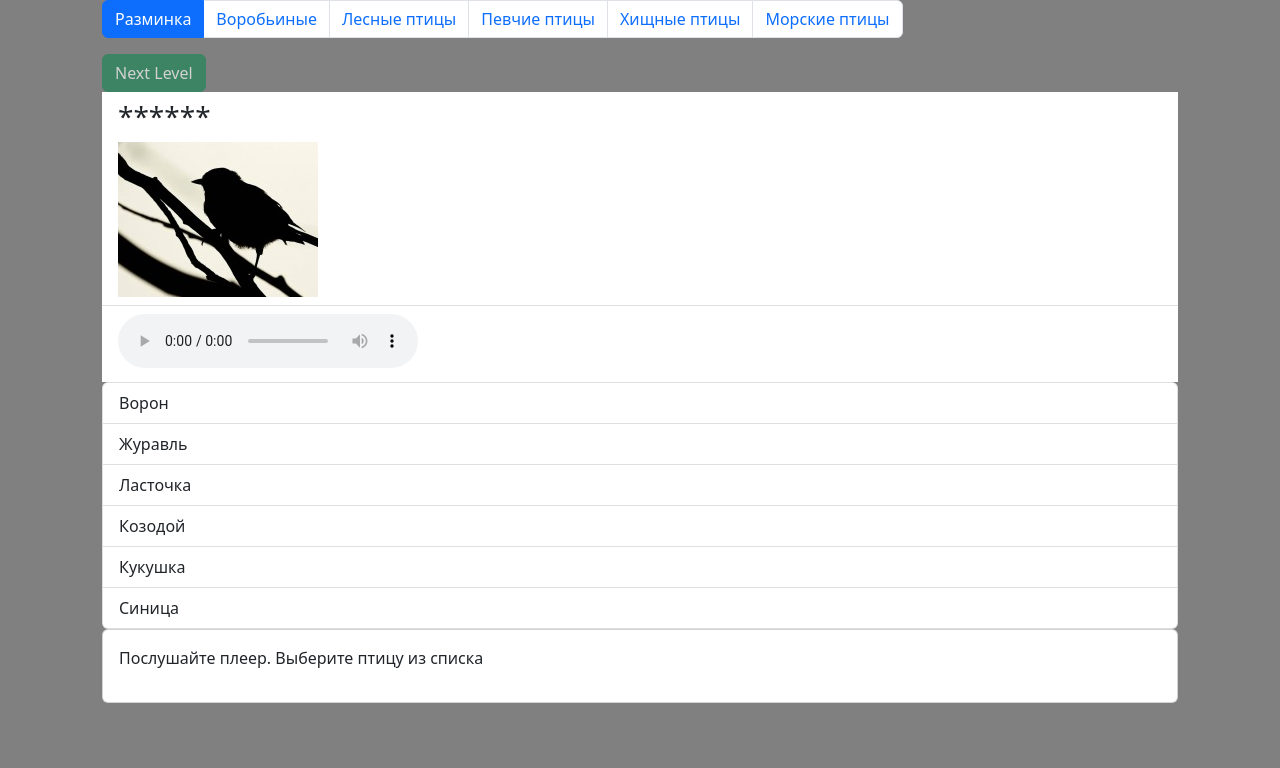
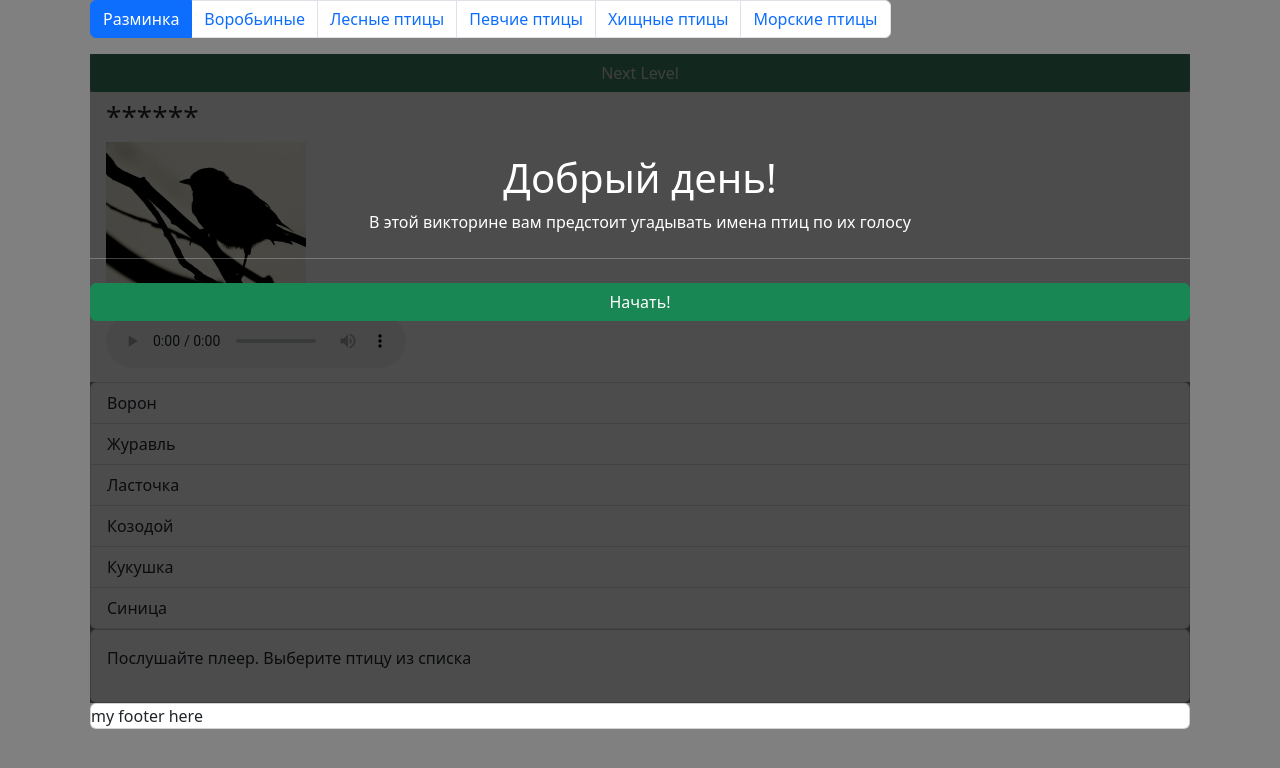
Before and after one commit to Albedo-13/song-bird, a website: page song-bird/index.html in a window 1280 px wide. Drawn offline with nearby package versions, Linux system fonts and the light colour scheme.

Commit message:
feat: add start page & footer plug

```diff
--- a/song-bird/index.html
+++ b/song-bird/index.html
@@ -44,7 +44,7 @@
 
       </div>
 
-      <button class="btn btn-success next-level">Next Level</button>
+      <button class="btn btn-success next-level-btn">Next Level</button>
 
       <div class="random-bird jumbotron rounded">
         <div>
@@ -75,7 +75,22 @@
         </div>
       </div>
 
+      <div class="myModal">
+        <div class="game-start">
+          <h1 class="text-center">Добрый день!</h1>
+          <p class="text-center">В этой викторине вам предстоит угадывать имена птиц по их голосу</p>
+          <hr class="my-4">
+          <button class="btn btn-success start-game-btn">Начать!</button>
+        </div>
+      </div>
+
     </div>
+
+    <footer class="footer">
+      <div class="card">
+        my footer here
+      </div>
+    </footer>
 
     <!-- <script src="https://cdn.jsdelivr.net/npm/bootstrap@5.2.2/dist/js/bootstrap.bundle.min.js" integrity="sha384-OERcA2EqjJCMA+/3y+gxIOqMEjwtxJY7qPCqsdltbNJuaOe923+mo//f6V8Qbsw3" crossorigin="anonymous"></script> -->
     <!-- <script src="js/script.js"></script> -->
--- a/song-bird/js/bundle.js
+++ b/song-bird/js/bundle.js
@@ -386,6 +386,7 @@ __webpack_require__.r(__webpack_exports__);
 
 
 document.addEventListener('DOMContentLoaded', () => {
+  //! TODO: стартовая страница
   //! TODO: сообщение о победе
   //! TODO: подсчет очков и отображение в финальном окне
   //! TODO: кнопка перезапуска теста на финальном окне
@@ -399,12 +400,21 @@ document.addEventListener('DOMContentLoaded', () => {
   // TODO: вебпак
   // TODO: звуковое сопровождение
 
+
+  // Стартовая страница приложения (вёрстка адаптивная -
+  // проверяется на ширине от 1920рх до 360рх) +20
+
+  //Информация о птице включает: аудиоплеер с записью голоса
+
+
   const pagination = document.querySelector('.pagination');
-  const nextLevelBtn = document.querySelector('.next-level');
+  const startBtn = document.querySelector('.start-game-btn');
+  const nextLevelBtn = document.querySelector('.next-level-btn');
   let quizPage = 0;
   // TODO: скрыть correntAnswerNumber
   let correntAnswerNumber = randomNumber(6);
   // const quizWrapper = document.querySelector(".quiz-wrapper");
+  const modalStart = document.querySelector(".myModal");
   const birdsQuestion = document.querySelector(".random-bird");
   const birdsQuiz = document.querySelector(".birds-quiz");
   const birdDescr = document.querySelector(".bird-descr-container");
@@ -415,6 +425,10 @@ document.addEventListener('DOMContentLoaded', () => {
   generateQuizQuestion(quizPage);
   addAnswersClickEvent();
   disableNextLevelBtn();
+
+  startBtn.addEventListener('click', () => {
+    modalStart.classList.add("hide");
+  });
 
   nextLevelBtn.addEventListener('click', () => {
     for (let i = 0; i < pagination.children.length; i++) {
@@ -455,6 +469,7 @@ document.addEventListener('DOMContentLoaded', () => {
   function addAnswersClickEvent() {
     let answers = document.querySelector(".answers-list");
     answers.addEventListener('click', handleAnswersClickEvent);
+    answers.addEventListener('click', handleDescriptionClickEvent);
   }
 
   function removeAnswersClickEvent() {
@@ -472,7 +487,10 @@ document.addEventListener('DOMContentLoaded', () => {
     } else {
       e.target.classList.add("error");
     }
+    handleDescriptionClickEvent(e);
+  }
 
+  function handleDescriptionClickEvent(e) {
     birdDescr.innerHTML = generateBirdCard(quizPage, getBirdNameReturnBirdObj(quizPage, e.target.innerText).id - 1);
   }
 
--- a/song-bird/js/script.js
+++ b/song-bird/js/script.js
@@ -1,6 +1,7 @@
 import birdsData from "./birds";
 
 document.addEventListener('DOMContentLoaded', () => {
+  //! TODO: стартовая страница
   //! TODO: сообщение о победе
   //! TODO: подсчет очков и отображение в финальном окне
   //! TODO: кнопка перезапуска теста на финальном окне
@@ -14,12 +15,21 @@ document.addEventListener('DOMContentLoaded', () => {
   // TODO: вебпак
   // TODO: звуковое сопровождение
 
+
+  // Стартовая страница приложения (вёрстка адаптивная -
+  // проверяется на ширине от 1920рх до 360рх) +20
+
+  //Информация о птице включает: аудиоплеер с записью голоса
+
+
   const pagination = document.querySelector('.pagination');
-  const nextLevelBtn = document.querySelector('.next-level');
+  const startBtn = document.querySelector('.start-game-btn');
+  const nextLevelBtn = document.querySelector('.next-level-btn');
   let quizPage = 0;
   // TODO: скрыть correntAnswerNumber
   let correntAnswerNumber = randomNumber(6);
   // const quizWrapper = document.querySelector(".quiz-wrapper");
+  const modalStart = document.querySelector(".myModal");
   const birdsQuestion = document.querySelector(".random-bird");
   const birdsQuiz = document.querySelector(".birds-quiz");
   const birdDescr = document.querySelector(".bird-descr-container");
@@ -30,6 +40,10 @@ document.addEventListener('DOMContentLoaded', () => {
   generateQuizQuestion(quizPage);
   addAnswersClickEvent();
   disableNextLevelBtn();
+
+  startBtn.addEventListener('click', () => {
+    modalStart.classList.add("hide");
+  });
 
   nextLevelBtn.addEventListener('click', () => {
     for (let i = 0; i < pagination.children.length; i++) {
@@ -70,6 +84,7 @@ document.addEventListener('DOMContentLoaded', () => {
   function addAnswersClickEvent() {
     let answers = document.querySelector(".answers-list");
     answers.addEventListener('click', handleAnswersClickEvent);
+    answers.addEventListener('click', handleDescriptionClickEvent);
   }
 
   function removeAnswersClickEvent() {
@@ -87,7 +102,10 @@ document.addEventListener('DOMContentLoaded', () => {
     } else {
       e.target.classList.add("error");
     }
+    handleDescriptionClickEvent(e);
+  }
 
+  function handleDescriptionClickEvent(e) {
     birdDescr.innerHTML = generateBirdCard(quizPage, getBirdNameReturnBirdObj(quizPage, e.target.innerText).id - 1);
   }
 
--- a/song-bird/scss/style.scss
+++ b/song-bird/scss/style.scss
@@ -10,6 +10,7 @@ body {
 .container {
   margin: 0 auto;
   max-width: 1100px;
+  padding: 0;
 }
 
 .success {
@@ -24,3 +25,26 @@ body {
 .hide {
   display: none;
 }
+
+.quiz-wrapper {
+  position: relative;
+}
+
+.myModal {
+  position: absolute;
+  width: 100%;
+  height: 100%; // check to not cover footer
+  background-color: rgb(0, 0, 0, 0.7);
+  bottom: 0;
+  z-index: 10;
+  color: white;
+}
+
+.start-game-btn,
+.next-level-btn {
+  width: 100%;
+}
+
+.game-start {
+  margin-top: 100px;
+}
```
Also changed, not shown: song-bird/css/style.css, song-bird/css/style.min.css, 3 other files.
